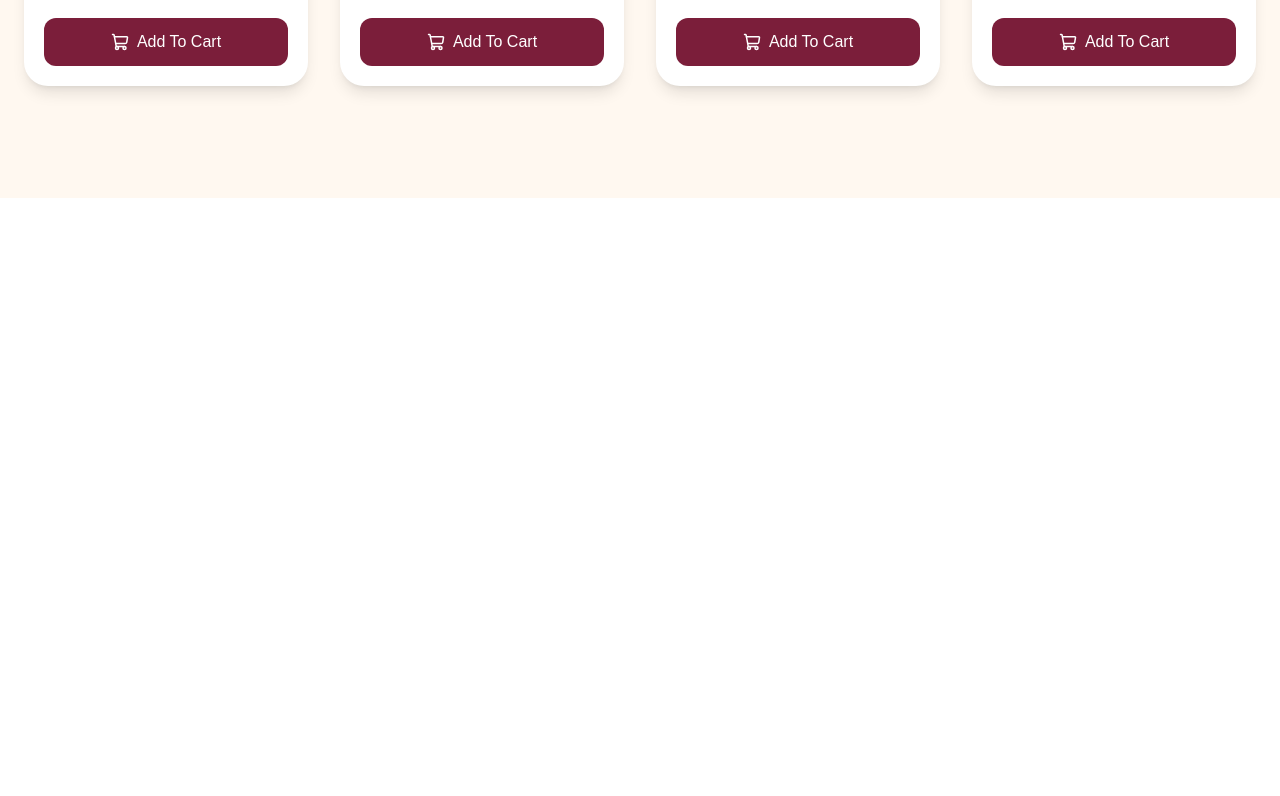
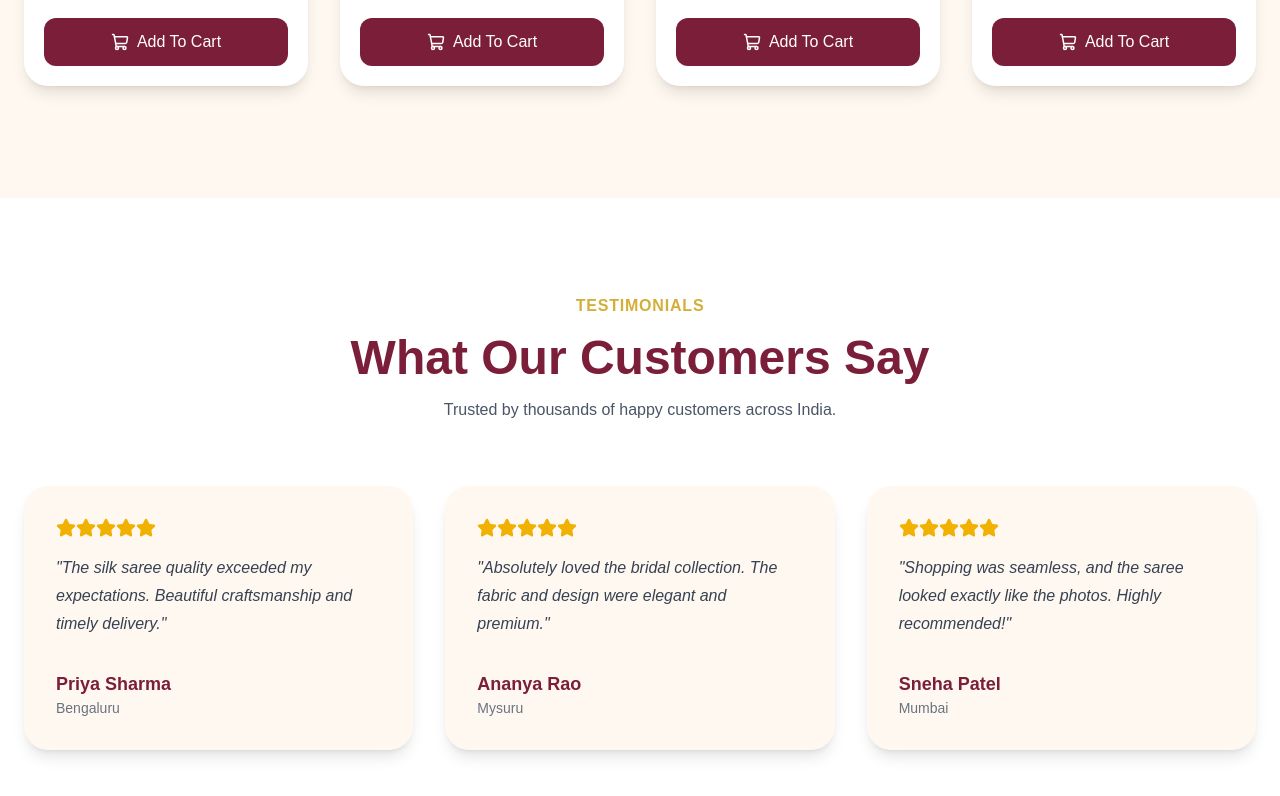
Before and after one commit to shivagni518/varnika-sarees, a Next.js app: page / in a window 1280 px wide. Shown: the part 2685-3481 px from the top of the page. Before the commit the page ends 2883 px from the top, so only its background shows below. Built offline with nearby package versions, Linux system fonts and the light colour scheme; a web font is replaced by a local one.

Commit message:
Added customer reviews section

```diff
--- a/src/app/page.tsx
+++ b/src/app/page.tsx
@@ -1,6 +1,7 @@
 import Navbar from "@/components/layout/Navbar";
 import FeaturedCollections from "@/components/home/FeaturedCollections";
 import BestSellers from "@/components/home/BestSellers";
+import CustomerReviews from "@/components/home/CustomerReviews";
 
 export default function Home() {
   return (
@@ -119,6 +120,8 @@ export default function Home() {
         {/* Best Sellers */}
         <BestSellers />
 
+        <CustomerReviews />
+
       </main>
     </>
   );
--- /dev/null
+++ b/src/components/home/CustomerReviews.tsx
@@ -0,0 +1,84 @@
+import { Star } from "lucide-react";
+
+const reviews = [
+  {
+    name: "Priya Sharma",
+    location: "Bengaluru",
+    rating: 5,
+    review:
+      "The silk saree quality exceeded my expectations. Beautiful craftsmanship and timely delivery.",
+  },
+  {
+    name: "Ananya Rao",
+    location: "Mysuru",
+    rating: 5,
+    review:
+      "Absolutely loved the bridal collection. The fabric and design were elegant and premium.",
+  },
+  {
+    name: "Sneha Patel",
+    location: "Mumbai",
+    rating: 5,
+    review:
+      "Shopping was seamless, and the saree looked exactly like the photos. Highly recommended!",
+  },
+];
+
+export default function CustomerReviews() {
+  return (
+    <section className="py-24 bg-white">
+      <div className="max-w-7xl mx-auto px-6">
+
+        <div className="text-center mb-16">
+          <span className="text-[#D4AF37] font-semibold uppercase tracking-wider">
+            Testimonials
+          </span>
+
+          <h2 className="font-[var(--font-playfair)] text-5xl font-bold text-[#7B1E3A] mt-4">
+            What Our Customers Say
+          </h2>
+
+          <p className="text-gray-600 mt-4">
+            Trusted by thousands of happy customers across India.
+          </p>
+        </div>
+
+        <div className="grid md:grid-cols-3 gap-8">
+
+          {reviews.map((review, index) => (
+            <div
+              key={index}
+              className="bg-[#FFF8F0] rounded-3xl p-8 shadow-lg hover:shadow-2xl transition-all duration-300"
+            >
+              <div className="flex mb-4">
+                {[...Array(review.rating)].map((_, i) => (
+                  <Star
+                    key={i}
+                    size={20}
+                    className="text-yellow-500 fill-yellow-500"
+                  />
+                ))}
+              </div>
+
+              <p className="text-gray-700 leading-7 italic">
+                "{review.review}"
+              </p>
+
+              <div className="mt-8">
+                <h4 className="font-semibold text-[#7B1E3A] text-lg">
+                  {review.name}
+                </h4>
+
+                <p className="text-gray-500 text-sm">
+                  {review.location}
+                </p>
+              </div>
+            </div>
+          ))}
+
+        </div>
+
+      </div>
+    </section>
+  );
+}
```
